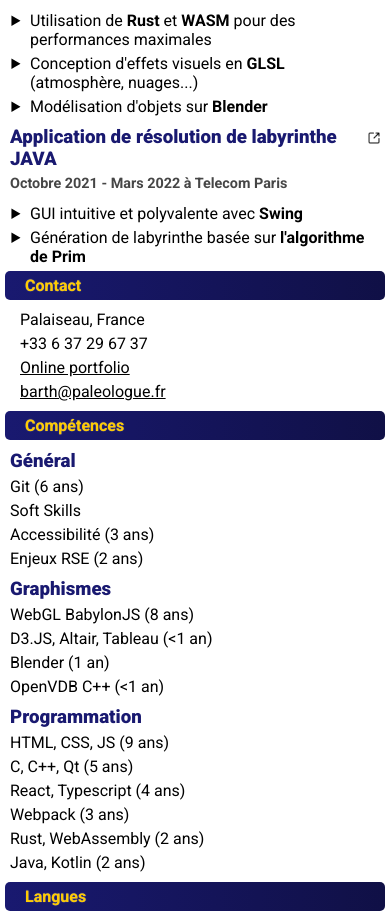
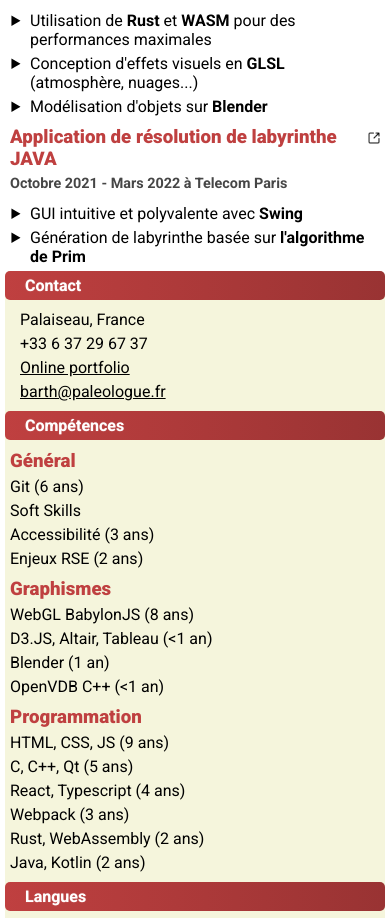
Before and after one commit to BarthPaleologue/resume, a Next.js app: page /resume/ in a window 390 px wide. Shown: the part 1082-2000 px from the top of the page. Built offline with nearby package versions, Linux system fonts and the light colour scheme; grey boxes are pictures that could not be loaded.

Commit message:
fixed colors

```diff
--- a/src/app/styles/App.scss
+++ b/src/app/styles/App.scss
@@ -90,6 +90,8 @@ body {
   body .rightPanel {
     width: 100%;
     float: none;
+    background: beige;
+    border-radius: $border-radius;
     padding-left: 0;
   }
 }
--- a/src/app/styles/variables.scss
+++ b/src/app/styles/variables.scss
@@ -4,7 +4,7 @@ $default-font: 'Roboto', sans-serif;
 
 $border-radius: 5px;
 $spacing: 5px;
-$header-background: midnightblue;
-$accent-color: #ffcc00;
+$header-background: hsl(0, 50%, 50%);
+$accent-color: white;
 $gradient-background: linear-gradient(90deg, $header-background, darken($header-background, 10));
-$section-background: #dbdeff;
+$section-background: #cacaca;
```
